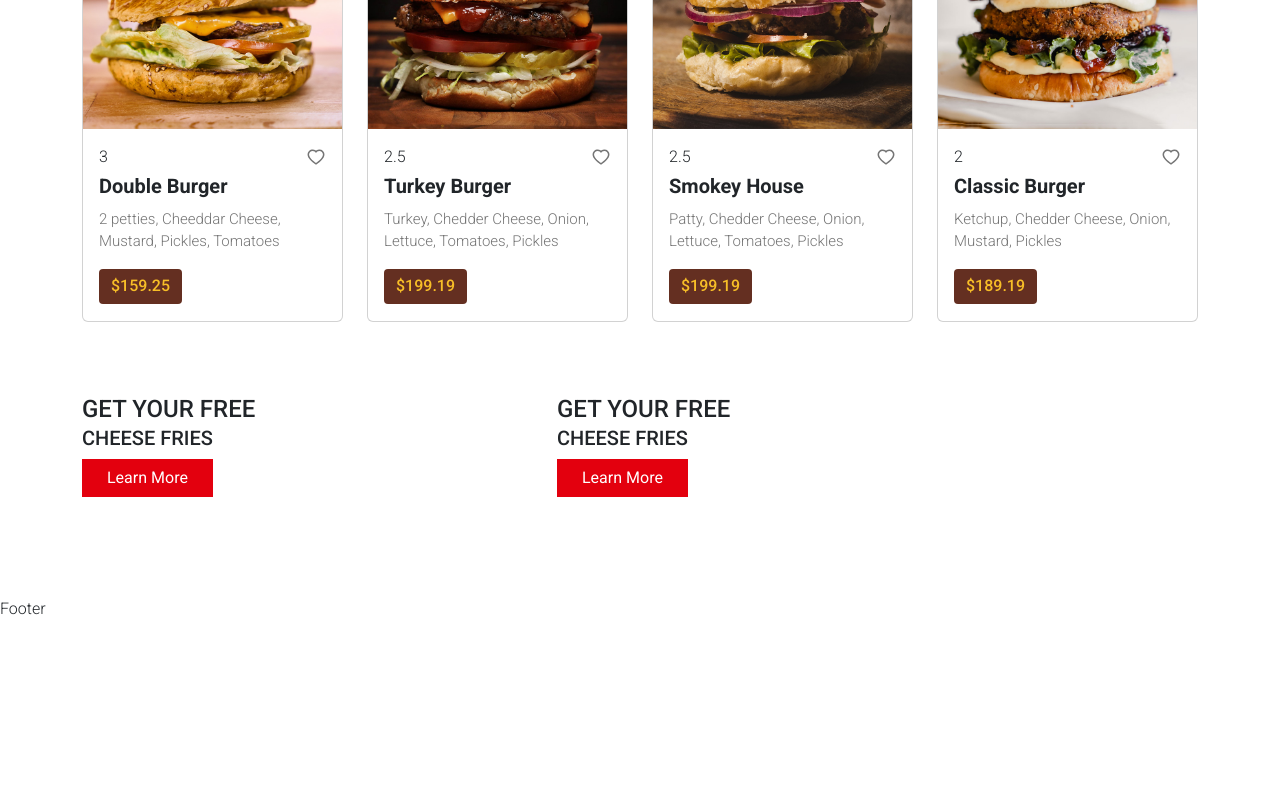
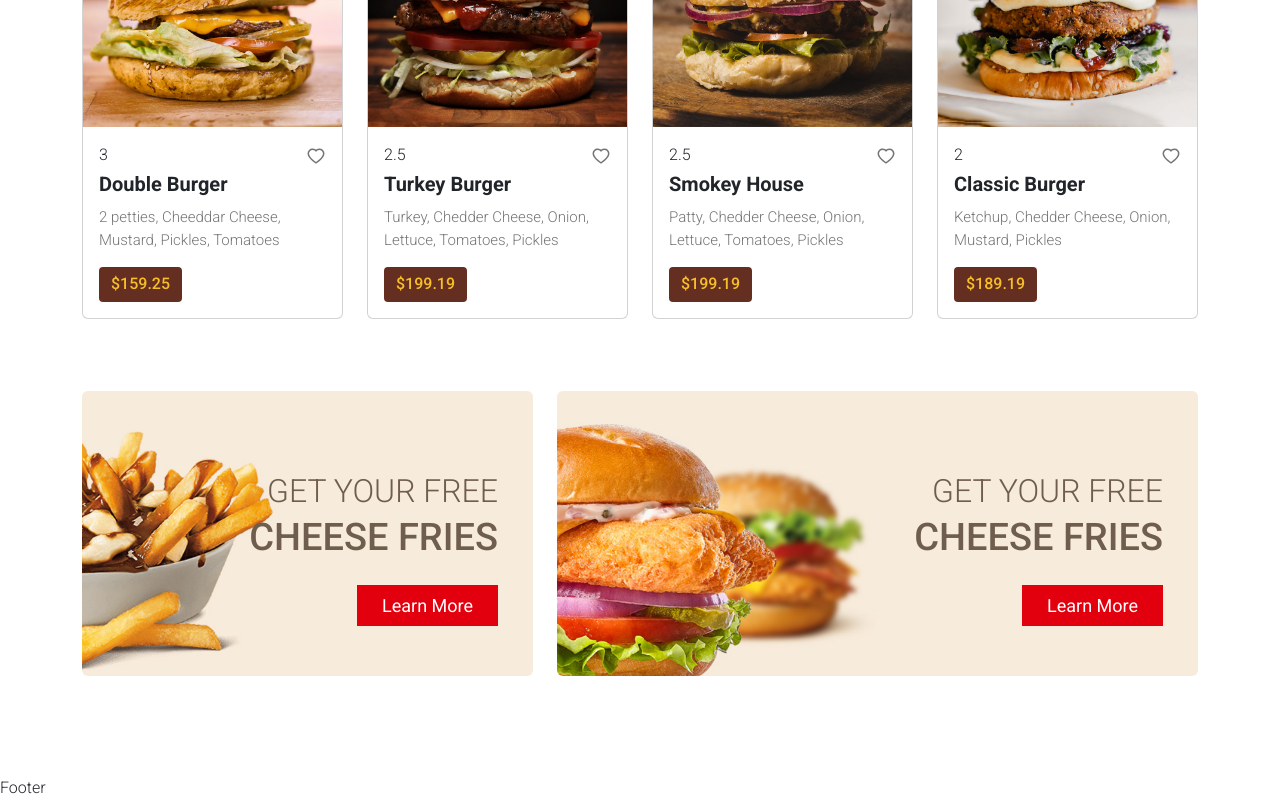
Before and after one commit to Johnson17755/food-delivery, a React (Create React App) app: page / in a window 1280 px wide. Shown: the part 2944-3744 px from the top of the page. Before the commit the page ends 3565 px from the top, so only its background shows below. Built offline with nearby package versions, Linux system fonts and the light colour scheme.

Commit message:
updating

```diff
--- a/src/components/Layouts/Cards.jsx
+++ b/src/components/Layouts/Cards.jsx
@@ -2,7 +2,7 @@ import React from 'react';
 import {Col, Card} from 'react-bootstrap';
 import { Link } from 'react-router-dom';
 import { AiOutlineHeart } from "react-icons/ai";
-import { BsFillHandbagFill } from "react-icons/bs";
+import { BiShoppingBag } from "react-icons/bi";
 
 
 function Cards( {image, rating, title, paragraph, price} ) {
@@ -16,7 +16,7 @@ function Cards( {image, rating, title, paragraph, price} ) {
                 <div className="d-flex align-items-center justify-content-between">
                     <div className="item_rating">{rating}</div>
                     <div className="wishlist">
-                    <AiOutlineHeart className='i fs-5'/>
+                    <AiOutlineHeart className='i'/>
                     </div>
                 </div>
 
@@ -27,7 +27,7 @@ function Cards( {image, rating, title, paragraph, price} ) {
                         <h5 className='mb-0'>${price}</h5>
                     </div>
                     <div className="add_to_card">
-                        <Link to="/"><BsFillHandbagFill className='i fs-5'/>
+                        <Link to="/"><BiShoppingBag className='i me-2'/>
                          Add To Cart
                         </Link>
                     </div>
--- a/src/pages/Home/Section3.jsx
+++ b/src/pages/Home/Section3.jsx
@@ -117,7 +117,7 @@ function Section3() {
             </div>
           </Col>
           <Col sm={6} lg={7}>
-            <div className="ads_box ads_img">
+            <div className="ads_box ads_img2">
               <h4 className="mb-0">GET YOUR FREE</h4>
               <h5>CHEESE FRIES</h5>
               <Link to='/' className='btn btn_red px-4 rounded-0'>
--- a/src/styles/Home.css
+++ b/src/styles/Home.css
@@ -158,6 +158,34 @@
   transform: translateY(0px);
   opacity: 1;
 }
+.menu_section .ads_box{
+  text-align: right;
+  padding: 80px 35px 50px;
+  border-radius: 6px;
+}
+.menu_section .ads_img1{
+  background: url(../assets/menu/ads-1.jpg) no-repeat center center;
+  background-size: cover;
+}
+.menu_section .ads_img2{
+  background: url(../assets/menu/ads-2.jpg) no-repeat center center;
+  background-size: cover;
+}
+.menu_section .ads_box h4{
+  font-size: 2.00rem;
+  font-weight: 300;
+  color: var(--brown);
+}
+.menu_section .ads_box h5{
+  font-size: 2.375rem;
+  color: var(--brown);
+}
+.menu_section .ads_box a{
+  margin-top: 15px;
+  font-size: 18px;
+}
+
+
 
 
 
@@ -183,4 +211,9 @@
   .hero_section .hero_text h1{
     font-size: 5.5rem;
   }
+
+  /* HOME MENU 3.0 */
+  .menu_section .paragraph{
+    padding: 10px 0;
+  }
 }
```
